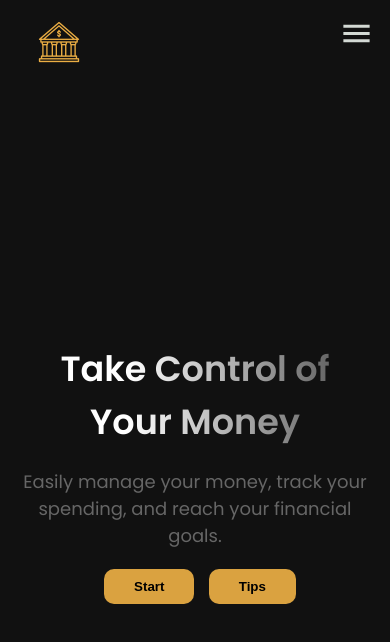
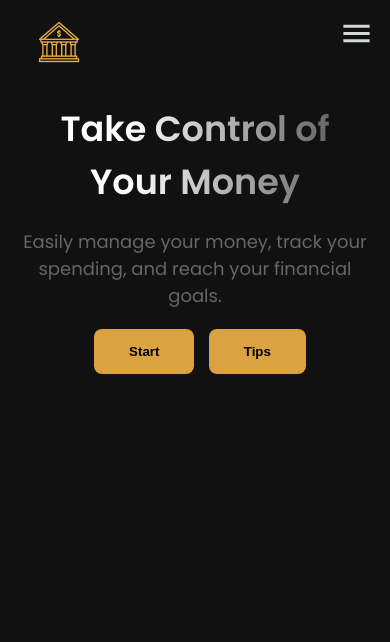
Before and after one commit to MUHAMMED-ASHIQUE-N/Expensive-Tracker, a plain HTML site: page index.html in a window 390 px wide. Drawn offline with Linux system fonts and the light colour scheme.

Commit message:
Update style.css

```diff
--- a/style.css
+++ b/style.css
@@ -82,12 +82,15 @@ label {
 }
 
 header {
-	display: flex;
+	<<<<<<< HEAD height: 90vh;
+	width: 100%;
+	=======>>>>>>>9ccaaf5694b188ca14f62f75b70fd9a21f2fbbab display: flex;
 	flex-direction: column;
 	align-items: center;
 	justify-content: center;
 	text-align: center;
 	color: #f7f9fd;
+
 }
 
 
@@ -98,13 +101,13 @@ header h1 {
 .header-p {
 	margin: 2% 0 0 0
 }
+
 .head-text {
-	height: 90vh;
-	width: 100%;
 	display: flex;
 	flex-direction: column;
 	justify-content: center;
 	align-items: center;
+
 
 }
 
@@ -246,7 +249,7 @@ input {
 	margin-top: 1rem;
 	border-radius: 0.35rem;
 	border: 1px solid rgba(14, 14, 14, 0.15);
-	border-left: 6px solid  #212427;
+	border-left: 6px solid #212427;
 	padding-block: 0.5rem;
 }
 
@@ -388,6 +391,12 @@ footer p {
 		width: min(90%, 70.5rem);
 		margin-inline: auto;
 	}
+
+	.container-on {
+		width: min(90%, 70.5rem);
+		margin-inline: auto;
+	}
+
 	.head-text h1 {
 		font-size: 35px;
 	}
@@ -396,4 +405,14 @@ footer p {
 		width: 100%;
 	}
 
+	.head-text {
+		margin-bottom: 60%;
+	}
+
+	.head-btn button {
+		padding: 15px 35px;
+		border-radius: 8px;
+
+	}
+
 }
```
